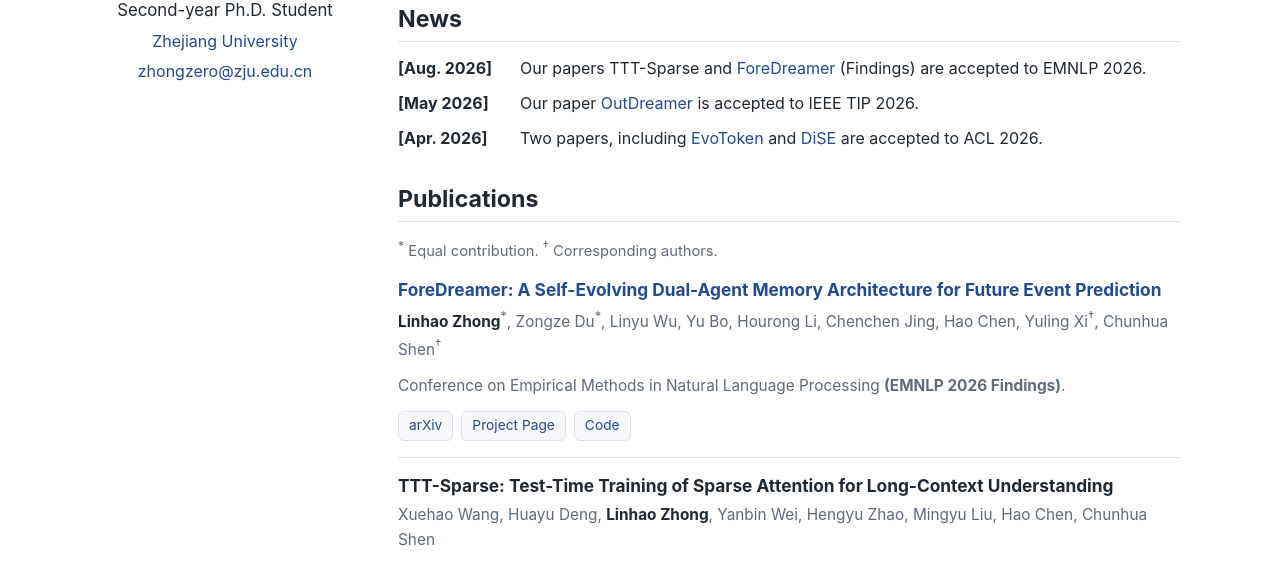
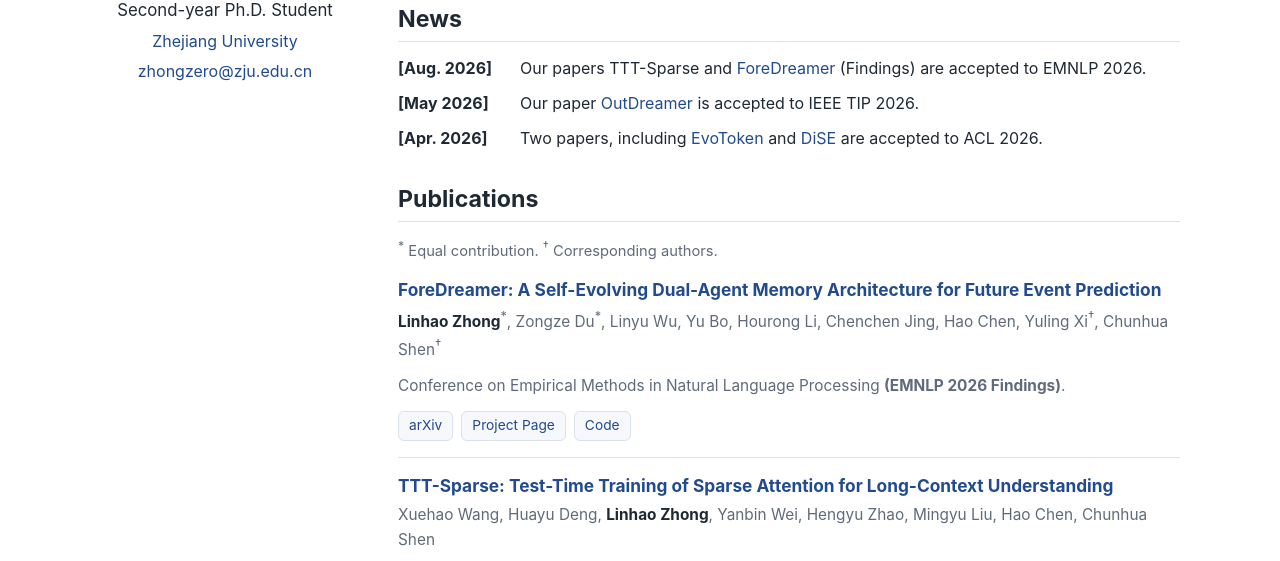
Before and after one commit to zhongzero/zhongzero.github.io, a plain HTML site: page index.html in a window 1280 px wide. Shown: the part 230-791 px from the top of the page. Drawn offline with Linux system fonts and the light colour scheme.

Commit message:
Link TTT-Sparse publication title to the EMNLP paper

```diff
--- a/index.html
+++ b/index.html
@@ -93,7 +93,11 @@
         </article>
 
         <article class="publication">
-          <h3>TTT-Sparse: Test-Time Training of Sparse Attention for Long-Context Understanding</h3>
+          <h3>
+            <a href="https://aclanthology.org/2026.emnlp-main.1575.pdf" target="_blank" rel="noopener">
+              TTT-Sparse: Test-Time Training of Sparse Attention for Long-Context Understanding
+            </a>
+          </h3>
           <p class="authors">
             Xuehao Wang, Huayu Deng, <strong>Linhao Zhong</strong>, Yanbin Wei, Hengyu Zhao,
             Mingyu Liu, Hao Chen, Chunhua Shen
```
